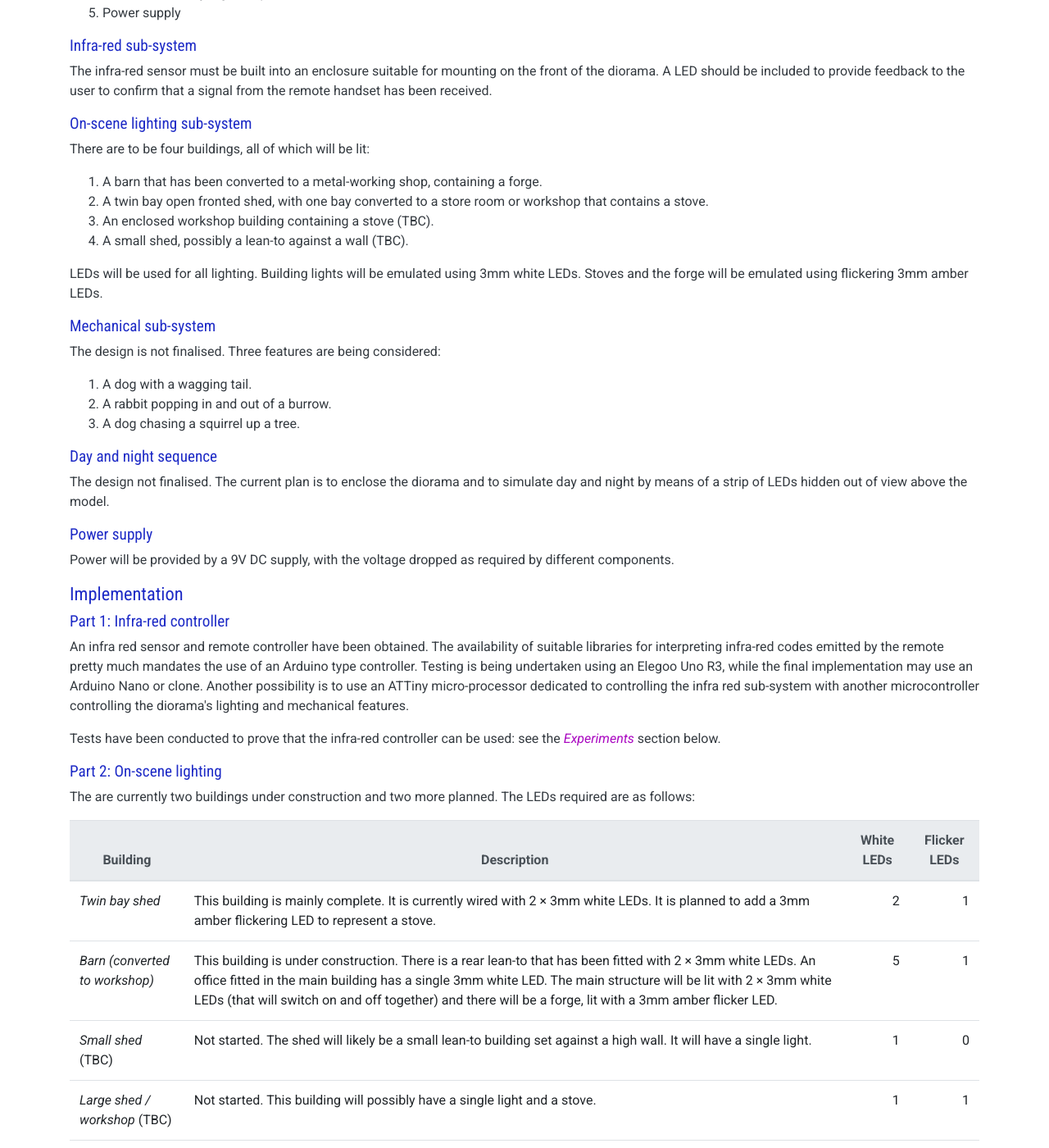
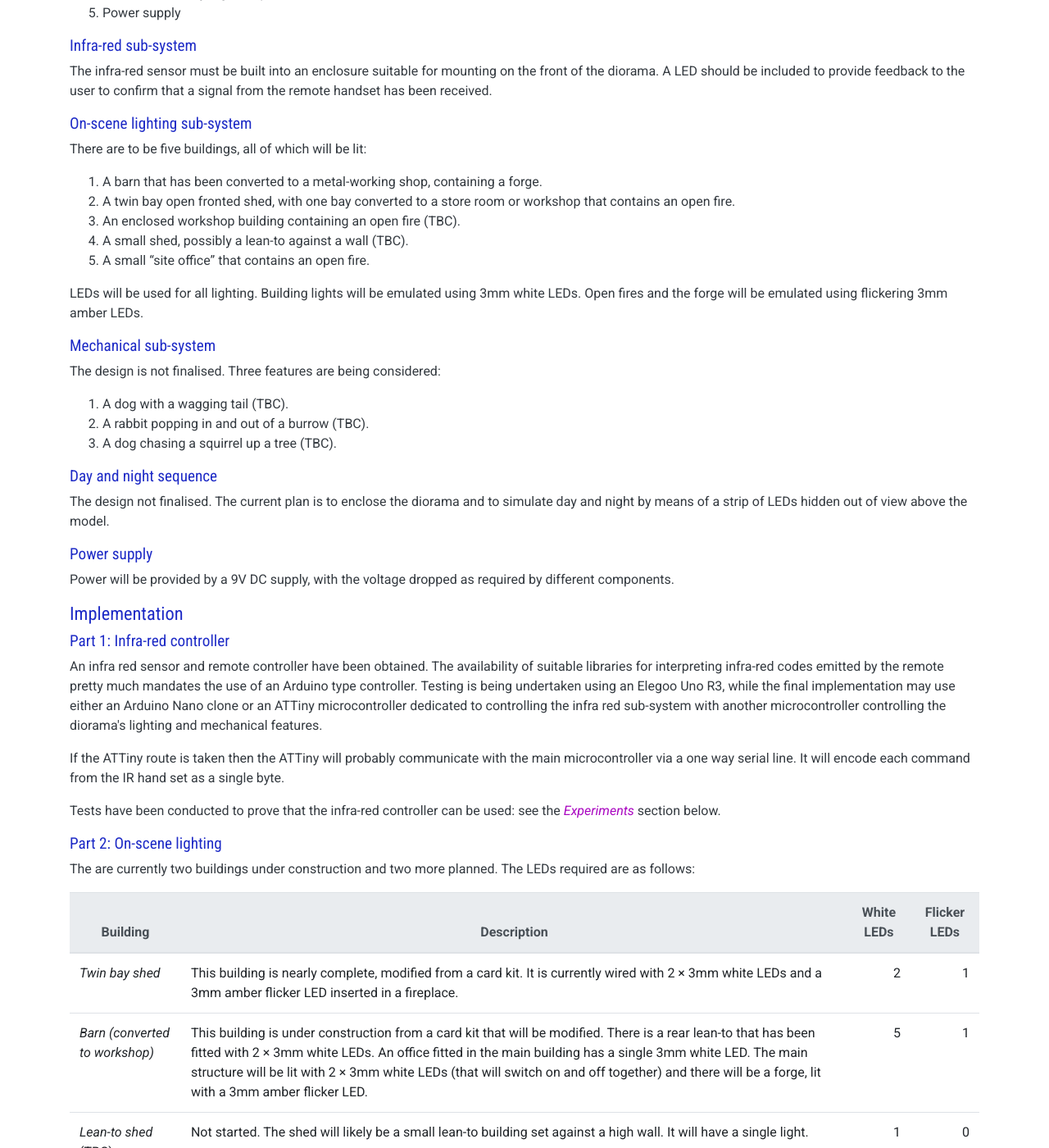
Before and after one commit to cahamo/cahamo.github.io, a Jekyll site: the page built from projects/diorama/index.html, in a window 1280 px wide and 1400 px high, scrolled down 670 px. Shown: the whole window at 82% size. Built offline with Jekyll 4.4.1, drawn with Linux system fonts in a browser that asks for light colours; comment, search, counter and statistics services are not loaded; some of the changed text lies outside the part shown.

Commit message:
Update home page with recent changes

```diff
--- a/projects/diorama/index.html
+++ b/projects/diorama/index.html
@@ -38,25 +38,26 @@ redirect_from:
 
 <h3>On-scene lighting sub-system</h3>
 
-<p>There are to be four buildings, all of which will be lit:</p>
+<p>There are to be five buildings, all of which will be lit:</p>
 
 <ol>
     <li>A barn that has been converted to a metal-working shop, containing a forge.</li>
-    <li>A twin bay open fronted shed, with one bay converted to a store room or workshop that contains a stove.</li>
-    <li>An enclosed workshop building containing a stove (TBC).</li>
+    <li>A twin bay open fronted shed, with one bay converted to a store room or workshop that contains an open fire.</li>
+    <li>An enclosed workshop building containing an open fire (TBC).</li>
     <li>A small shed, possibly a lean-to against a wall (TBC).</li>
+    <li>A small &ldquo;site office&rdquo; that contains an open fire.</li>
 </ol>
 
-<p>LEDs will be used for all lighting. Building lights will be emulated using 3mm white LEDs. Stoves and the forge will be emulated using flickering 3mm amber LEDs.</p>
+<p>LEDs will be used for all lighting. Building lights will be emulated using 3mm white LEDs. Open fires and the forge will be emulated using flickering 3mm amber LEDs.</p>
 
 <h3>Mechanical sub-system</h3>
 
 <p>The design is not finalised. Three features are being considered:</p>
 
 <ol>
-    <li>A dog with a wagging tail.</li>
-    <li>A rabbit popping in and out of a burrow.</li>
-    <li>A dog chasing a squirrel up a tree.</li>
+    <li>A dog with a wagging tail (TBC).</li>
+    <li>A rabbit popping in and out of a burrow (TBC).</li>
+    <li>A dog chasing a squirrel up a tree (TBC).</li>
 </ol>
 
 <h3>Day and night sequence</h3>
@@ -72,7 +73,9 @@ redirect_from:
 
 <h3>Part 1: Infra-red controller</h3>
 
-<p>An infra red sensor and remote controller have been obtained. The availability of suitable libraries for interpreting infra-red codes emitted by the remote pretty much mandates the use of an Arduino type controller. Testing is being undertaken using an Elegoo Uno R3, while the final implementation may use an Arduino Nano or clone. Another possibility is to use an ATTiny micro-processor dedicated to controlling the infra red sub-system with another microcontroller controlling the diorama's lighting and mechanical features.</p>
+<p>An infra red sensor and remote controller have been obtained. The availability of suitable libraries for interpreting infra-red codes emitted by the remote pretty much mandates the use of an Arduino type controller. Testing is being undertaken using an Elegoo Uno R3, while the final implementation may use either an Arduino Nano clone or an ATTiny microcontroller dedicated to controlling the infra red sub-system with another microcontroller controlling the diorama's lighting and mechanical features.</p>
+
+<p>If the ATTiny route is taken then the ATTiny will probably communicate with the main microcontroller via a one way serial line. It will encode each command from the IR hand set as a single byte.</p>
 
 <p>Tests have been conducted to prove that the infra-red controller can be used: see the <em><a href="#experiments">Experiments</em></a> section below.</p>
 
@@ -92,18 +95,18 @@ redirect_from:
     <tbody>
         <tr>
             <td><em>Twin bay shed</em></td>
-            <td>This building is mainly complete. It is currently wired with 2 &times; 3mm white LEDs. It is planned to add a 3mm amber flickering LED to represent a stove.</td>
+            <td>This building is nearly complete, modified from a card kit. It is currently wired with 2 &times; 3mm white LEDs and a 3mm amber flicker LED inserted in a fireplace.</td>
             <td class="text-right">2</td>
             <td class="text-right">1</td>
         </tr>
         <tr>
             <td><em>Barn (converted to workshop)</em></td>
-            <td>This building is under construction. There is a rear lean-to that has been fitted with 2 &times; 3mm white LEDs. An office fitted in the main building has a single 3mm white LED. The main structure will be lit with 2 &times; 3mm white LEDs (that will switch on and off together) and there will be a forge, lit with a 3mm amber flicker LED.</td>
+            <td>This building is under construction from a card kit that will be modified. There is a rear lean-to that has been fitted with 2 &times; 3mm white LEDs. An office fitted in the main building has a single 3mm white LED. The main structure will be lit with 2 &times; 3mm white LEDs (that will switch on and off together) and there will be a forge, lit with a 3mm amber flicker LED.</td>
             <td class="text-right">5</td>
             <td class="text-right">1</td>
         </tr>
         <tr>
-            <td><em>Small shed</em> (TBC)</td>
+            <td><em>Lean-to shed</em> (TBC)</td>
             <td>Not started. The shed will likely be a small lean-to building set against a high wall. It will have a single light.</td>
             <td class="text-right">1</td>
             <td class="text-right">0</td>
@@ -115,9 +118,15 @@ redirect_from:
             <td class="text-right">1</td>
         </tr>
         <tr>
+            <td><em>Site office</em></td>
+            <td>A plastic kit has been obtained, but has not yet been built. The office will be lit with a single 3mm white LED and a 3mm amber flicker LED to represent the open fire.</td>
+            <td class="text-right">1</td>
+            <td class="text-right">1</td>
+        </tr>
+        <tr>
             <th scope="row" colspan="2">Total LEDs</th>
-            <td class="text-right"><strong>9</strong></td>
-            <td class="text-right"><strong>3</strong></td>
+            <td class="text-right"><strong>10</strong></td>
+            <td class="text-right"><strong>4</strong></td>
         </tr>
     </tbody>
 </table>
```
